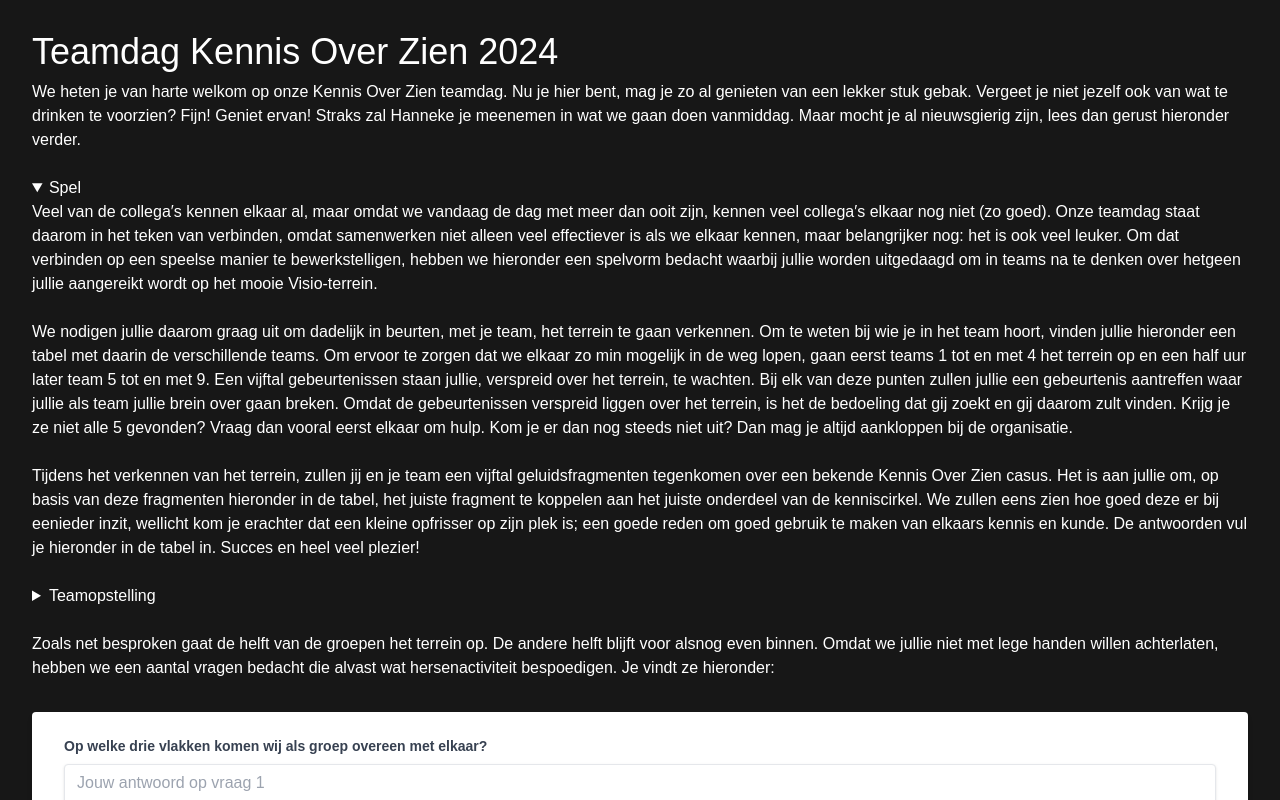
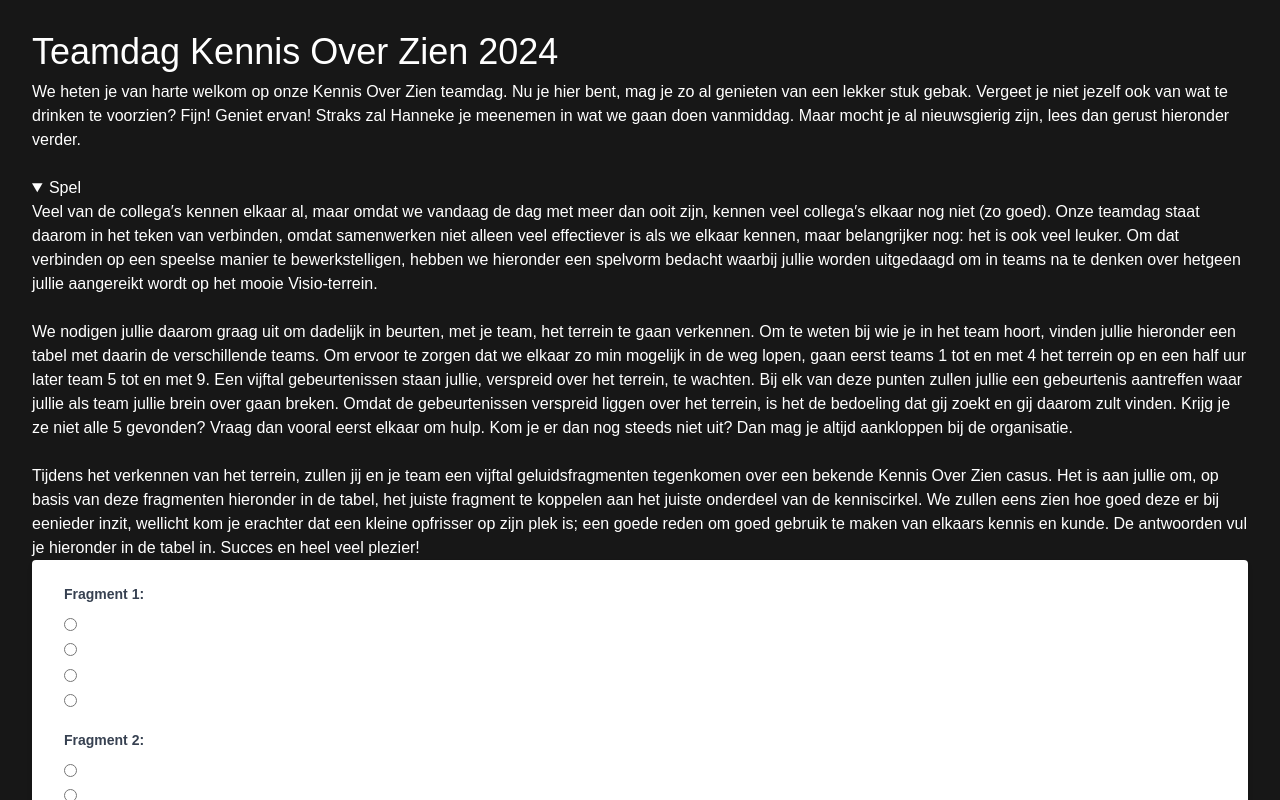
Before and after one commit to hpavenge/NiekPaneel, a Next.js app in the folder paneelniek/: page / in a window 1280 px wide. Both pictures are taken after a click on the heading "Spel". Shown: the top 800 px of the page. Built offline with nearby package versions, Linux system fonts and the light colour scheme.

Commit message:
added fragment vragen

```diff
--- a/paneelniek/app/page.tsx
+++ b/paneelniek/app/page.tsx
@@ -10,6 +10,7 @@
     vraag1: '',
     vraag2: '',
     vraag3: '',
+    vraag4: '',
     teamname: '',
   });
   const [loading, setLoading] = useState(false);
@@ -60,6 +61,7 @@
           vraag1: '',
           vraag2: '',
           vraag3: '',
+          vraag4: '',
           teamname: '',
         });
       } else {
@@ -86,6 +88,253 @@
           <p>We nodigen jullie daarom graag uit om dadelijk in beurten, met je team, het terrein te gaan verkennen. Om te weten bij wie je in het team hoort, vinden jullie hieronder een tabel met daarin de verschillende teams. Om ervoor te zorgen dat we elkaar zo min mogelijk in de weg lopen, gaan eerst teams 1 tot en met 4 het terrein op en een half uur later team 5 tot en met 9. Een vijftal gebeurtenissen staan jullie, verspreid over het terrein, te wachten. Bij elk van deze punten zullen jullie een gebeurtenis aantreffen waar jullie als team jullie brein over gaan breken. Omdat de gebeurtenissen verspreid liggen over het terrein, is het de bedoeling dat gij zoekt en gij daarom zult vinden. Krijg je ze niet alle 5 gevonden? Vraag dan vooral eerst elkaar om hulp. Kom je er dan nog steeds niet uit? Dan mag je altijd aankloppen bij de organisatie.</p>
           <br></br>
           <p>Tijdens het verkennen van het terrein, zullen jij en je team een vijftal geluidsfragmenten tegenkomen over een bekende Kennis Over Zien casus. Het is aan jullie om, op basis van deze fragmenten hieronder in de tabel, het juiste fragment te koppelen aan het juiste onderdeel van de kenniscirkel. We zullen eens zien hoe goed deze er bij eenieder inzit, wellicht kom je erachter dat een kleine opfrisser op zijn plek is; een goede reden om goed gebruik te maken van elkaars kennis en kunde. De antwoorden vul je hieronder in de tabel in. Succes en heel veel plezier!</p>
+          <div className="bg-white shadow-md rounded px-8 pt-6 pb-8 mb-4">
+            <div className="mb-4">
+              <label className="block text-gray-700 text-sm font-bold mb-2" htmlFor="vraag4">
+                Fragment 1:
+              </label>
+              <div>
+                <label className="inline-flex items-center">
+                  <input
+                    type="radio"
+                    name="fragment1"
+                    className="form-radio"
+                    value="Communicatie"
+                  />
+                  <span className="ml-2">kennis vraag signaleren</span>
+                </label>
+              </div>
+              <div>
+                <label className="inline-flex items-center">
+                  <input
+                    type="radio"
+                    name="fragment1"
+                    className="form-radio"
+                    value="Vertrouwen"
+                  />
+                  <span className="ml-2">ontwikkelen en onderzoeken</span>
+                </label>
+              </div>
+              <div>
+                <label className="inline-flex items-center">
+                  <input
+                    type="radio"
+                    name="fragment1"
+                    className="form-radio"
+                    value="Diversiteit"
+                  />
+                  <span className="ml-2">nieuwe kennis realiseren</span>
+                </label>
+              </div>
+              <div>
+                <label className="inline-flex items-center">
+                  <input
+                    type="radio"
+                    name="fragment1"
+                    className="form-radio"
+                    value="Flexibiliteit"
+                  />
+                  <span className="ml-2">feedback verzamelen en evalueren</span>
+                </label>
+              </div>
+            </div>
+            <div className="mb-4">
+              <label className="block text-gray-700 text-sm font-bold mb-2" htmlFor="vraag4">
+                Fragment 2:
+              </label>
+              <div>
+                <label className="inline-flex items-center">
+                  <input
+                    type="radio"
+                    name="fragment2"
+                    className="form-radio"
+                    value="Communicatie"
+                  />
+                  <span className="ml-2">kennis vraag signaleren</span>
+                </label>
+              </div>
+              <div>
+                <label className="inline-flex items-center">
+                  <input
+                    type="radio"
+                    name="fragment2"
+                    className="form-radio"
+                    value="Vertrouwen"
+                  />
+                  <span className="ml-2">ontwikkelen en onderzoeken</span>
+                </label>
+              </div>
+              <div>
+                <label className="inline-flex items-center">
+                  <input
+                    type="radio"
+                    name="fragment2"
+                    className="form-radio"
+                    value="Diversiteit"
+                  />
+                  <span className="ml-2">nieuwe kennis realiseren</span>
+                </label>
+              </div>
+              <div>
+                <label className="inline-flex items-center">
+                  <input
+                    type="radio"
+                    name="fragment2"
+                    className="form-radio"
+                    value="Flexibiliteit"
+                  />
+                  <span className="ml-2">feedback verzamelen en evalueren</span>
+                </label>
+              </div>
+            </div>
+            <div className="mb-4">
+              <label className="block text-gray-700 text-sm font-bold mb-2" htmlFor="vraag4">
+                Fragment 3:
+              </label>
+              <div>
+                <label className="inline-flex items-center">
+                  <input
+                    type="radio"
+                    name="fragment3"
+                    className="form-radio"
+                    value="Communicatie"
+                  />
+                  <span className="ml-2">kennis vraag signaleren</span>
+                </label>
+              </div>
+              <div>
+                <label className="inline-flex items-center">
+                  <input
+                    type="radio"
+                    name="fragment3"
+                    className="form-radio"
+                    value="Vertrouwen"
+                  />
+                  <span className="ml-2">ontwikkelen en onderzoeken</span>
+                </label>
+              </div>
+              <div>
+                <label className="inline-flex items-center">
+                  <input
+                    type="radio"
+                    name="fragment3"
+                    className="form-radio"
+                    value="Diversiteit"
+                  />
+                  <span className="ml-2">nieuwe kennis realiseren</span>
+                </label>
+              </div>
+              <div>
+                <label className="inline-flex items-center">
+                  <input
+                    type="radio"
+                    name="fragment3"
+                    className="form-radio"
+                    value="Flexibiliteit"
+                  />
+                  <span className="ml-2">feedback verzamelen en evalueren</span>
+                </label>
+              </div>
+            </div>
+            <div className="mb-4">
+              <label className="block text-gray-700 text-sm font-bold mb-2" htmlFor="vraag4">
+                Fragment 4:
+              </label>
+              <div>
+                <label className="inline-flex items-center">
+                  <input
+                    type="radio"
+                    name="fragment4"
+                    className="form-radio"
+                    value="Communicatie"
+                  />
+                  <span className="ml-2">kennis vraag signaleren</span>
+                </label>
+              </div>
+              <div>
+                <label className="inline-flex items-center">
+                  <input
+                    type="radio"
+                    name="fragment4"
+                    className="form-radio"
+                    value="Vertrouwen"
+                  />
+                  <span className="ml-2">ontwikkelen en onderzoeken</span>
+                </label>
+              </div>
+              <div>
+                <label className="inline-flex items-center">
+                  <input
+                    type="radio"
+                    name="fragment4"
+                    className="form-radio"
+                    value="Diversiteit"
+                  />
+                  <span className="ml-2">nieuwe kennis realiseren</span>
+                </label>
+              </div>
+              <div>
+                <label className="inline-flex items-center">
+                  <input
+                    type="radio"
+                    name="fragment4"
+                    className="form-radio"
+                    value="Flexibiliteit"
+                  />
+                  <span className="ml-2">feedback verzamelen en evalueren</span>
+                </label>
+              </div>
+            </div>
+            <div className="mb-4">
+              <label className="block text-gray-700 text-sm font-bold mb-2" htmlFor="vraag4">
+                Fragment 5:
+              </label>
+              <div>
+                <label className="inline-flex items-center">
+                  <input
+                    type="radio"
+                    name="fragment5"
+                    className="form-radio"
+                    value="Communicatie"
+                  />
+                  <span className="ml-2">kennis vraag signaleren</span>
+                </label>
+              </div>
+              <div>
+                <label className="inline-flex items-center">
+                  <input
+                    type="radio"
+                    name="fragment5"
+                    className="form-radio"
+                    value="Vertrouwen"
+                  />
+                  <span className="ml-2">ontwikkelen en onderzoeken</span>
+                </label>
+              </div>
+              <div>
+                <label className="inline-flex items-center">
+                  <input
+                    type="radio"
+                    name="fragment5"
+                    className="form-radio"
+                    value="Diversiteit"
+                  />
+                  <span className="ml-2">nieuwe kennis realiseren</span>
+                </label>
+              </div>
+              <div>
+                <label className="inline-flex items-center">
+                  <input
+                    type="radio"
+                    name="fragment5"
+                    className="form-radio"
+                    value="Flexibiliteit"
+                  />
+                  <span className="ml-2">feedback verzamelen en evalueren</span>
+                </label>
+              </div>
+            </div>
+          </div>
         </details>
         <br></br>
         <details>
@@ -119,7 +368,10 @@
           <br></br>
         </details>
         <br></br>
-        <p>Zoals net besproken gaat de helft van de groepen het terrein op. De andere helft blijft voor alsnog even binnen. Omdat we jullie niet met lege handen willen achterlaten, hebben we een aantal vragen bedacht die alvast wat hersenactiviteit bespoedigen. Je vindt ze hieronder:</p>
+        <details>
+          <summary>Vragen</summary>
+          <p>Zoals net besproken gaat de helft van de groepen het terrein op. De andere helft blijft voor alsnog even binnen. Omdat we jullie niet met lege handen willen achterlaten, hebben we een aantal vragen bedacht die alvast wat hersenactiviteit bespoedigen. Je vindt ze hieronder:</p>
+        </details>
       </div >
 
       <form className="bg-white shadow-md rounded px-8 pt-6 pb-8 mb-4" onSubmit={handleSubmit}>
@@ -189,6 +441,7 @@
             ))}
           </select>
         </div>
+
         <div className="flex items-center justify-between">
           <input
             className="bg-blue-500 hover:bg-blue-700 text-white font-bold py-2 px-4 rounded focus:outline-none focus:shadow-outline"
```
